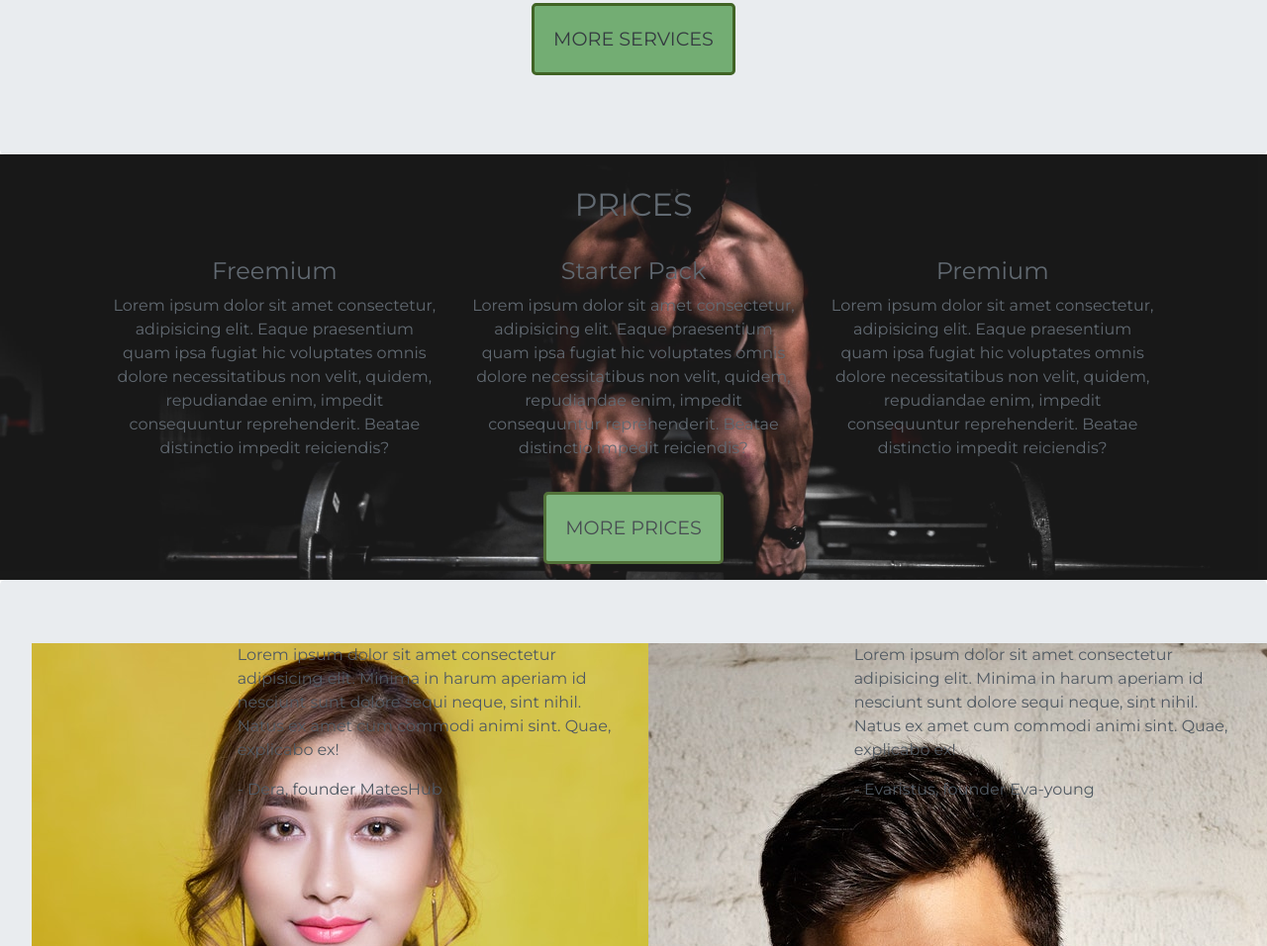
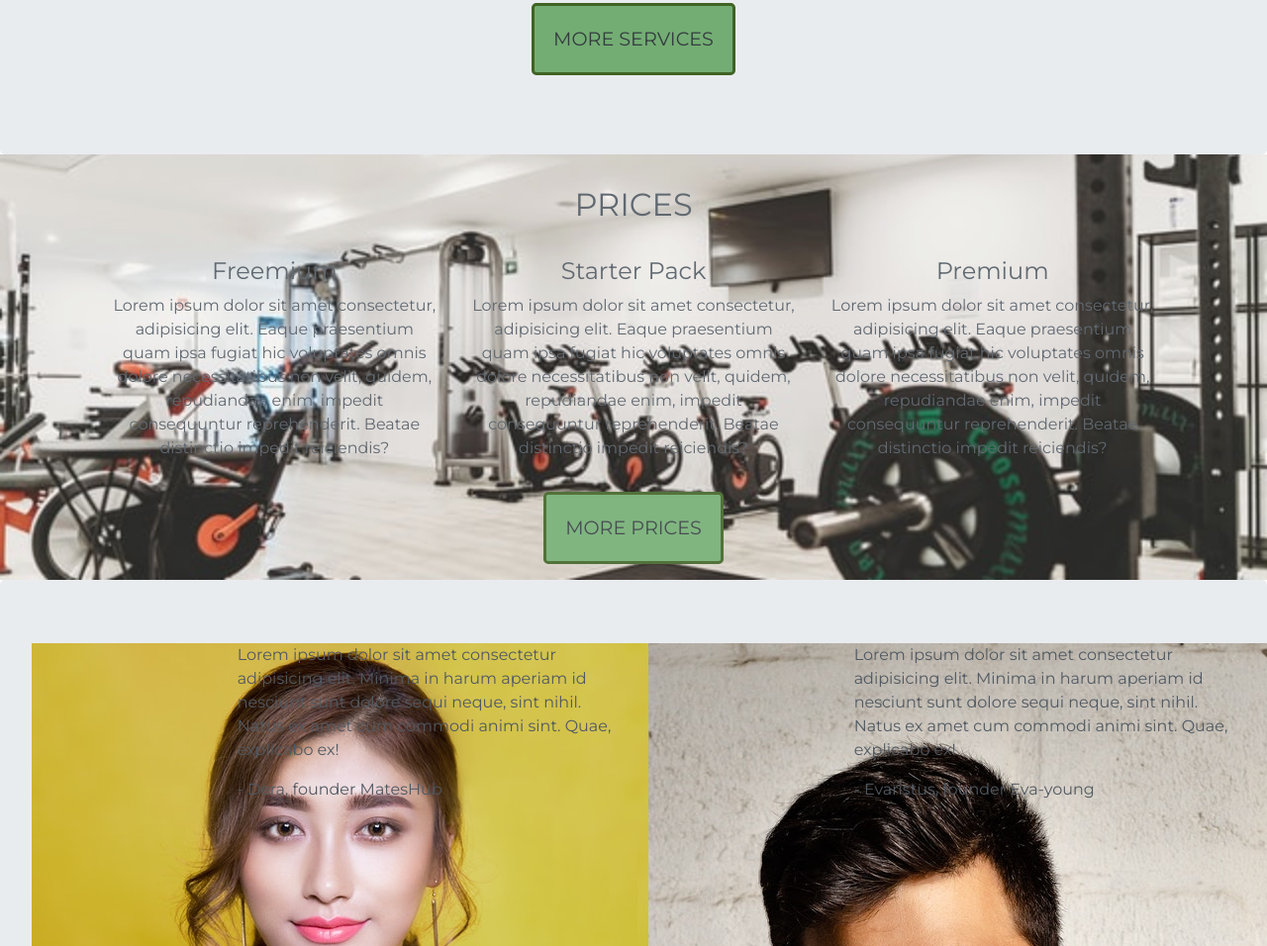
Before and after one commit to codeflames/gymWebApp, a plain HTML site: page index.html in a window 1280 px wide. Shown: the part 1202-2158 px from the top of the page at 99% size. Drawn offline with nearby package versions, Linux system fonts and the light colour scheme.

Commit message:
removed heavy images

```diff
--- a/styles.css
+++ b/styles.css
@@ -115,7 +115,7 @@ body{
 
 #prices{
   margin-top: 0;
-  background-image: url("gymhome.jpg");
+  background-image: url("gympicture.jpg");
 
   background-repeat: no-repeat;
   background-position: center;
```
Also changed, not shown: home.jpg (deleted), 1 other file.
